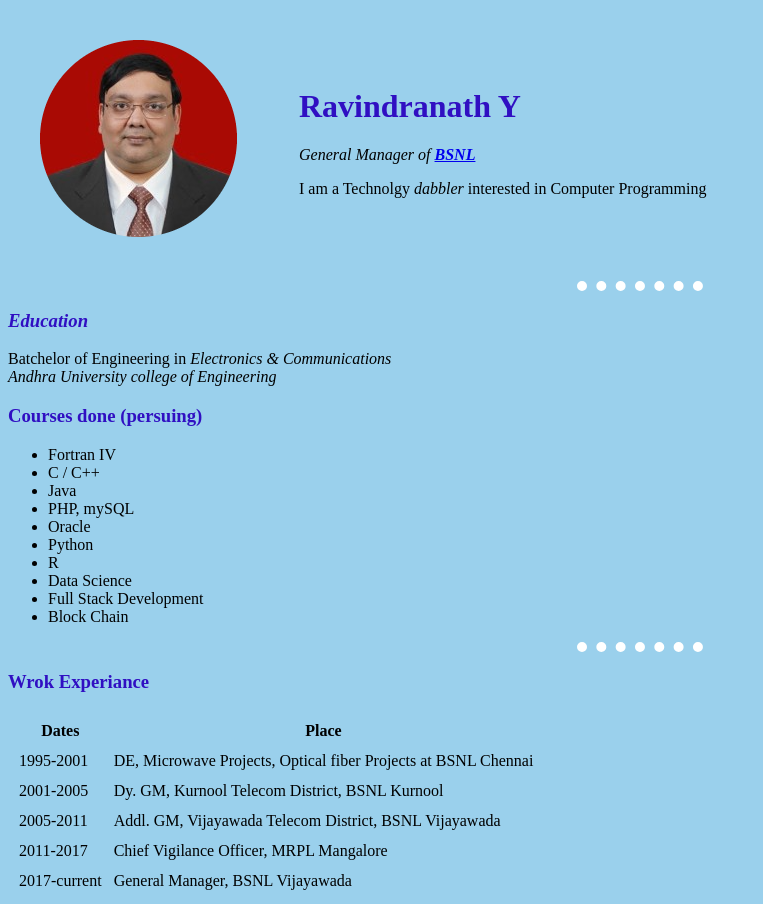
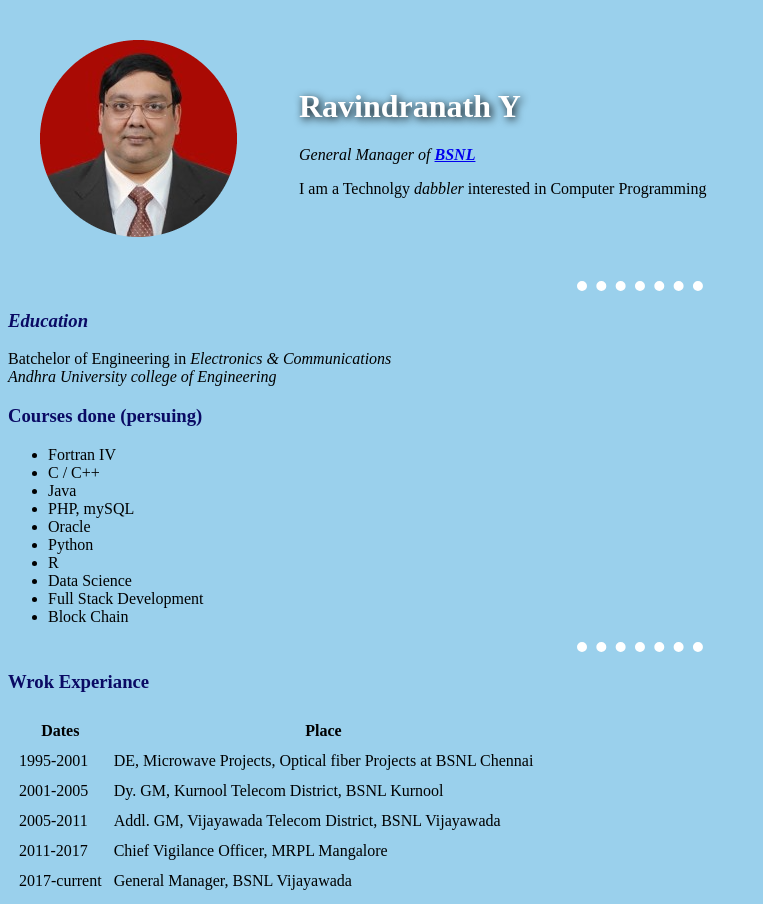
Before and after one commit to yravindranath/cv, a plain HTML site: page index.html in a window 1280 px wide. Shown: the top 904 px of the page, without its empty margins (0-763 px from the left). Drawn offline with Linux system fonts and the light colour scheme.

Commit message:
h1 text style changed

```diff
--- a/css/styles.css
+++ b/css/styles.css
@@ -8,6 +8,12 @@ hr {
     width: 10%;
 }
 
-h1, h3 {
-    color: #300fc2;
+h1 {
+    color: white ;
+    text-shadow: 2px 2px 8px black;
 }
+
+h3 {
+    color: rgb(10,10,100);
+
+}
```
